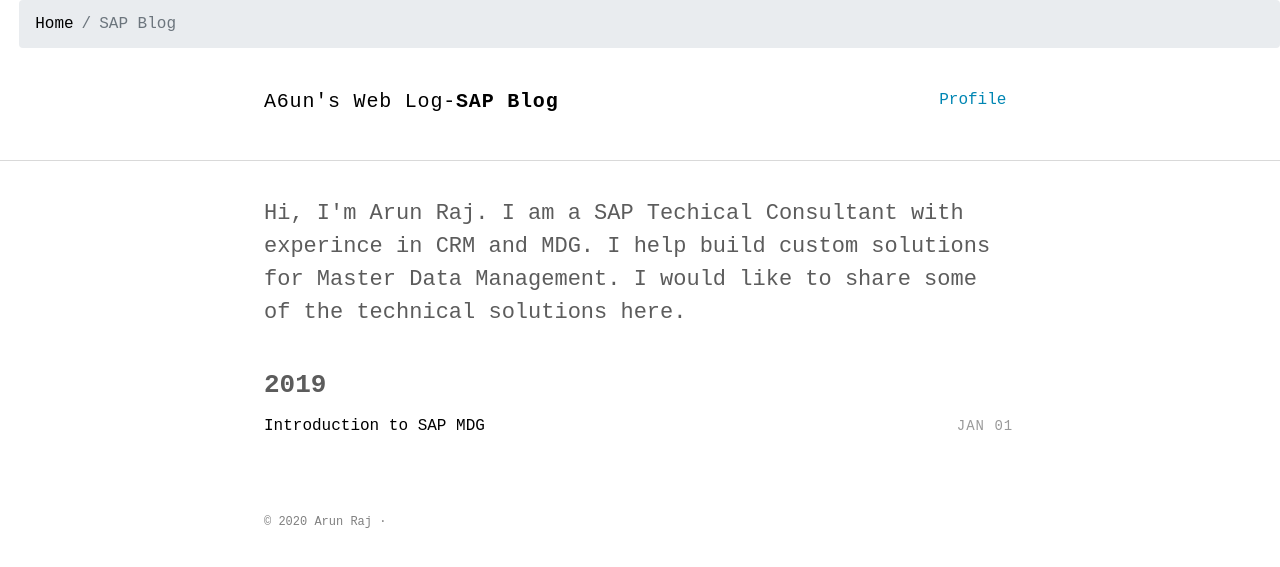
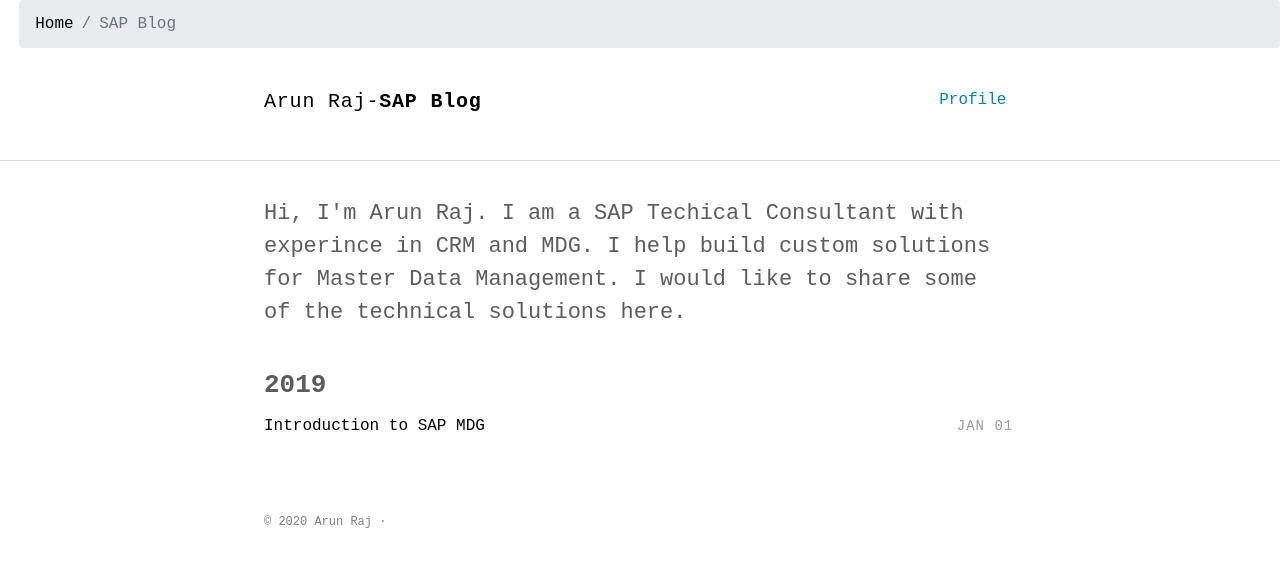
Before and after one commit to a6unraj/a6unraj.github.io, a Jekyll site: the page built from index.html, in a window 1280 px wide. Shown: the top 567 px of the page. Built offline with Jekyll 4.4.1, drawn with Linux system fonts in a browser that asks for light colours; some web fonts are replaced.

Commit message:
Update _config.yml

```diff
--- a/_config.yml
+++ b/_config.yml
@@ -1,11 +1,11 @@
 # Site settings
-title_left    : "A6un's Web Log"
+title_left    : "Arun Raj"
 title_right   : "" # default: ""
 description   : "SAP Blog"
-keywords      : "Jekyll, theme, free, download, SEO, blog, web, minimalist, thinkspace"
+keywords      : "Arun Raj, SAP Technical Consultant, SAP MDG, SAP CRM, MDG, CRM"
 url           : https://a6unraj.com/sap # site url
 baseurl       : "" # apply repo name like "/myproject" if used under gh-pages branch, else (under master branch) just leave empty/blank
-cover         : "" # image uri like logo/cover image for site seo
+cover         : "http://a6unraj.com/img/profile.png" # image uri like logo/cover image for site seo
 
 google_analytics  : UA-XXXXX-XX
 twitter_username  : ""
```
